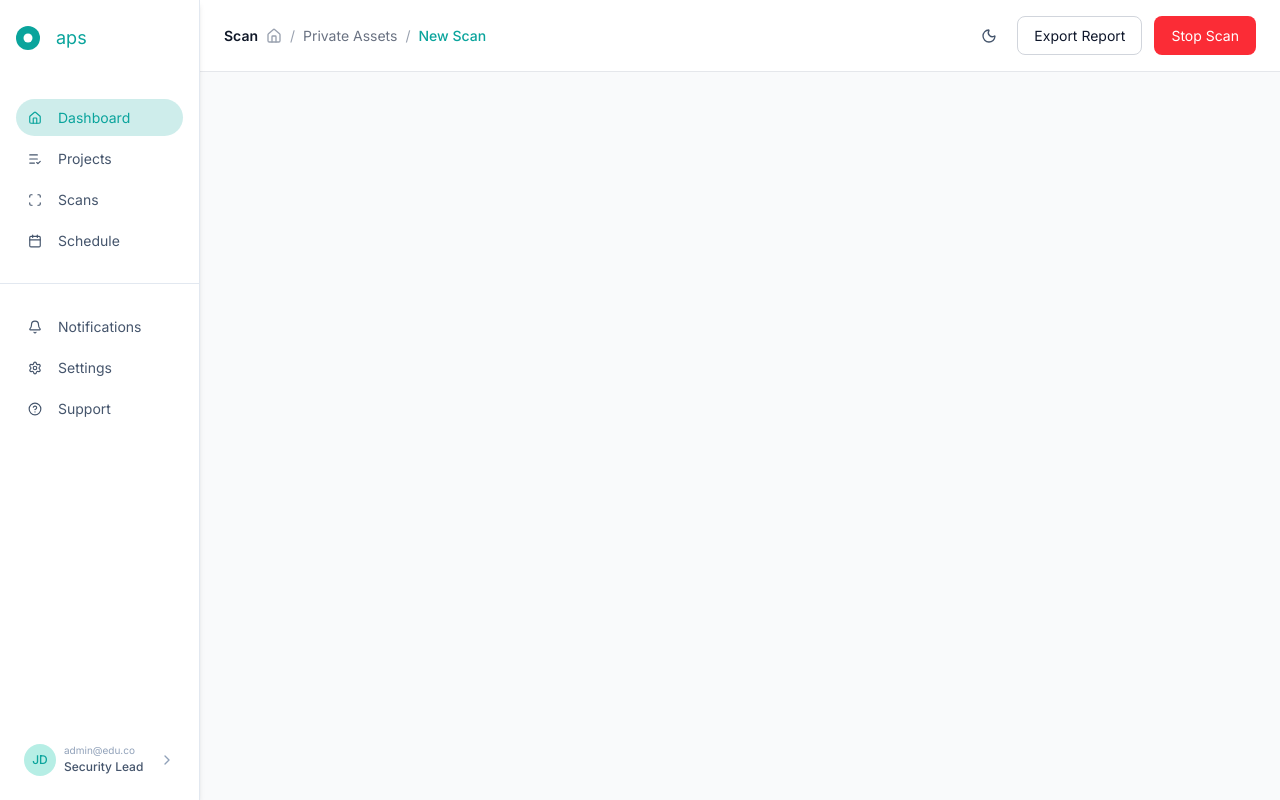
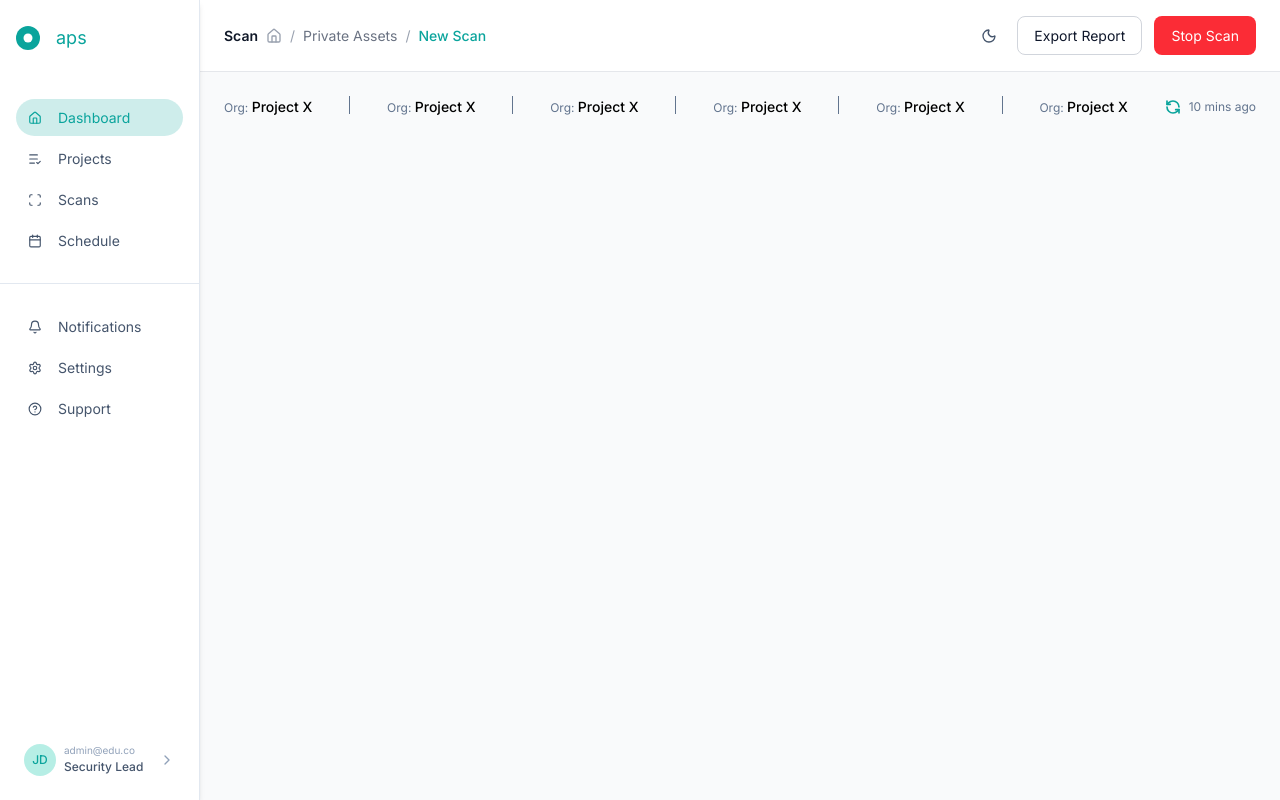
Before and after one commit to anujkatre111/fenrir-security-frontend-project, a React (Vite) app: page /dashboard in a window 1280 px wide. Built offline with nearby package versions, Linux system fonts and the light colour scheme.

Commit message:
Some changes

```diff
--- /dev/null
+++ b/src/dashboard/SeverityDetails.jsx
@@ -0,0 +1,29 @@
+import { RefreshCcw } from 'lucide-react'
+import React from 'react'
+
+const SeverityDetails = () => {
+
+  return (
+    <div className='flex flex-col gap-2'>
+      <div className='flex justify-between'>
+        <span className='text-[12px] text-slate-500 font-normal'>Org: <span className='text-[14px] font-medium text-black'>Project X</span></span>
+        <div className='h-[18px] w-[1px] bg-slate-500 dark:bg-[#262626]'/>
+        <span className='text-[12px] text-slate-500 font-normal'>Org: <span className='text-[14px] font-medium text-black'>Project X</span></span>
+        <div className='h-[18px] w-[1px] bg-slate-500 dark:bg-[#262626]'/>
+        <span className='text-[12px] text-slate-500 font-normal'>Org: <span className='text-[14px] font-medium text-black'>Project X</span></span>
+        <div className='h-[18px] w-[1px] bg-slate-500 dark:bg-[#262626]'/>
+        <span className='text-[12px] text-slate-500 font-normal'>Org: <span className='text-[14px] font-medium text-black'>Project X</span></span>
+        <div className='h-[18px] w-[1px] bg-slate-500 dark:bg-[#262626]'/>
+        <span className='text-[12px] text-slate-500 font-normal'>Org: <span className='text-[14px] font-medium text-black'>Project X</span></span>
+        <div className='h-[18px] w-[1px] bg-slate-500 dark:bg-[#262626]'/>
+        <span className='text-[12px] text-slate-500 font-normal'>Org: <span className='text-[14px] font-medium text-black'>Project X</span></span>
+        <div className='flex items-center gap-2'>
+          <RefreshCcw className='w-4 h-4 text-[#0AA49C]' strokeWidth={2.5} />
+          <h1 className='text-[12px] text-slate-500 font-normal'>10 mins ago</h1>
+        </div>
+      </div>
+    </div>
+  )
+}
+
+export default SeverityDetails
--- a/src/pages/Dashboard.jsx
+++ b/src/pages/Dashboard.jsx
@@ -1,6 +1,7 @@
 import React from 'react'
 import Sidebar from '../components/layout/Sidebar'
 import Header from '../components/layout/Header'
+import SeverityDetails from '../dashboard/SeverityDetails'
 
 const Dashboard = () => {
   return (
@@ -9,7 +10,7 @@ const Dashboard = () => {
       <div className='flex-1 flex flex-col min-h-screen ml-[200px]'>
         <Header />
         <main className='flex-1 p-6 bg-gray-50 dark:bg-[#0C0F13]'>
-          {/* Dashboard content goes here */}
+          <SeverityDetails />
         </main>
       </div>
     </div>
```
